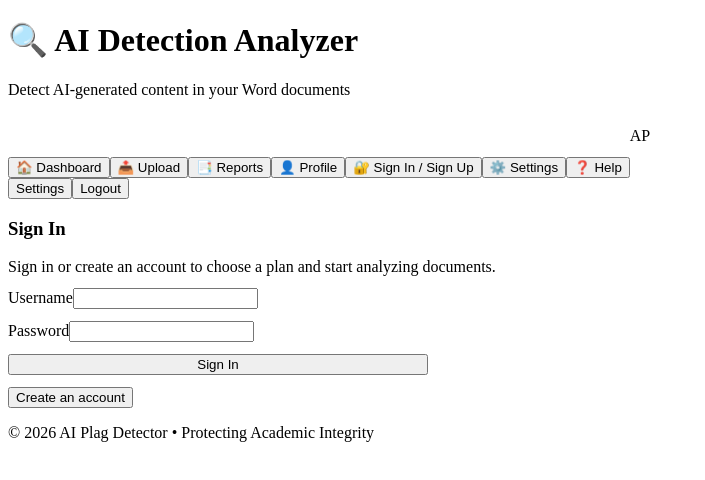
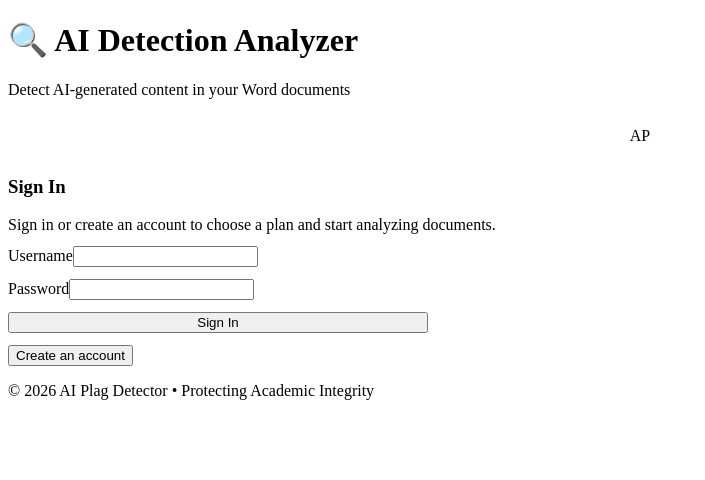
Before and after one commit to RiteshGangurde/Ai_Plag, a React (Vite) app in the folder frontend/: page / in a window 1280 px wide. Shown: the top 480 px of the page, without its empty margins (0-705 px from the left). Built offline with nearby package versions, Linux system fonts and the light colour scheme; the HTML template or start-up script is replaced by a standard one.

Commit message:
Update Sidebar.jsx

```diff
--- a/frontend/src/components/Sidebar.jsx
+++ b/frontend/src/components/Sidebar.jsx
@@ -1,6 +1,6 @@
 import React from 'react'
 
-export default function Sidebar({ activeNav, setActiveNav }) {
+export default function Sidebar({ activeNav, setActiveNav, stage, onLogout, username }) {
   return (
     <aside className="sidebar">
       <div className="sidebar-inner">
@@ -9,19 +9,25 @@ export default function Sidebar({ activeNav, setActiveNav }) {
         </div>
 
         <nav className="nav">
-          <button className={`nav-item ${activeNav==='dashboard'?'active':''}`} onClick={() => setActiveNav('dashboard')}>🏠 Dashboard</button>
-          <button className={`nav-item ${activeNav==='upload'?'active':''}`} onClick={() => setActiveNav('upload')}>📤 Upload</button>
-          <button className={`nav-item ${activeNav==='reports'?'active':''}`} onClick={() => setActiveNav('reports')}>📑 Reports</button>
-          <button className={`nav-item ${activeNav==='profile'?'active':''}`} onClick={() => setActiveNav('profile')}>👤 Profile</button>
-          <button className={`nav-item ${activeNav==='login'?'active':''}`} onClick={() => setActiveNav('login')}>🔐 Sign In / Sign Up</button>
-          <button className={`nav-item ${activeNav==='settings'?'active':''}`} onClick={() => setActiveNav('settings')}>⚙️ Settings</button>
-          <button className={`nav-item ${activeNav==='help'?'active':''}`} onClick={() => setActiveNav('help')}>❓ Help</button>
+          {stage === 'app' && (
+            <>
+              <button className={`nav-item ${activeNav === 'dashboard' ? 'active' : ''}`} onClick={() => setActiveNav('dashboard')}>🏠 Dashboard</button>
+              <button className={`nav-item ${activeNav === 'profile' ? 'active' : ''}`} onClick={() => setActiveNav('profile')}>👤 Profile</button>
+            </>
+          )}
+
+          {stage === 'plans' && username && (
+            <div style={{ padding: '8px 14px', color: 'var(--text-muted)', fontSize: '0.9rem' }}>
+              Signed in as <strong>{username}</strong>
+            </div>
+          )}
         </nav>
 
-        <div className="sidebar-footer">
-          <button className="small-btn">Settings</button>
-          <button className="small-btn">Logout</button>
-        </div>
+        {(stage === 'app' || stage === 'plans') && (
+          <div className="sidebar-footer">
+            <button className="small-btn" onClick={onLogout}>Sign Out</button>
+          </div>
+        )}
       </div>
     </aside>
   )
```
